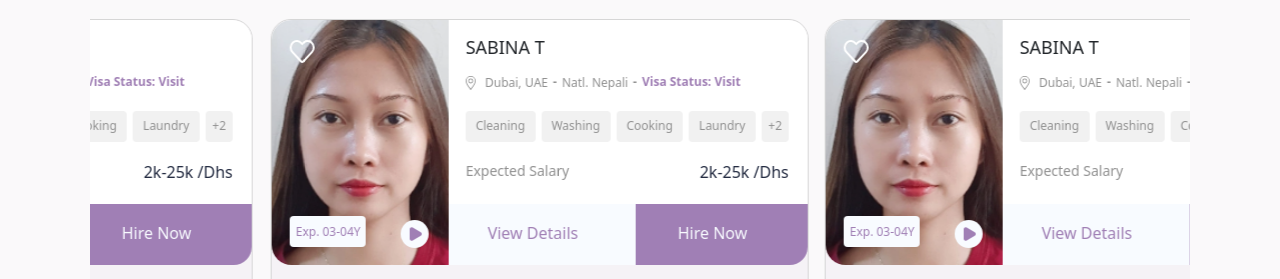
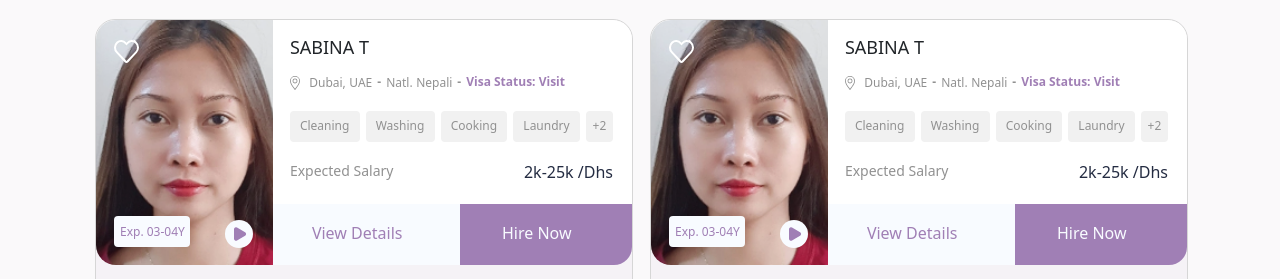
Before and after one commit to Afzal-Webdev/maidfinder, a plain HTML site: page index.html in a window 1280 px wide. Shown: the part 2087-2366 px from the top of the page. Drawn offline with nearby package versions, Linux system fonts and the light colour scheme.

Commit message:
Homepage Slider Settings

```diff
--- a/index.html
+++ b/index.html
@@ -287,6 +287,7 @@
                 </section>
               </article>
 
+              <!--
                <article class="maid-profile position-relative ">
                 <div class="maid-profile--card-upper">
                   <figure class="maid-profile__pic position-relative">
@@ -407,6 +408,8 @@
                   </article>
 
                 </div>
+
+
                 <section class="maid-profile__nums  d-flex w-100 justify-content-center">
                   <figure class="d-flex">
                     <img src="images/maid-profile--phone.svg" alt="Maid Phone Number">
@@ -418,6 +421,8 @@
                   </figure>
                 </section>
               </article>
+
+            -->
             </li>
             <li class="glide__slide lp-sc3__maid-profile-groups">
 
@@ -553,6 +558,7 @@
                 </section>
               </article>
 
+              <!--
          <article class="maid-profile position-relative ">
                 <div class="maid-profile--card-upper">
                   <figure class="maid-profile__pic position-relative">
@@ -684,6 +690,8 @@
                   </figure>
                 </section>
               </article>
+
+            -->
             </li>
             <li class="glide__slide lp-sc3__maid-profile-groups">
 
@@ -818,6 +826,7 @@
                   </figure>
                 </section>
               </article>
+              <!--
 
              <article class="maid-profile position-relative ">
                 <div class="maid-profile--card-upper">
@@ -950,6 +959,7 @@
                   </figure>
                 </section>
               </article>
+              -->
             </li>
             <li class="glide__slide lp-sc3__maid-profile-groups">
 
@@ -1085,6 +1095,7 @@
                 </section>
               </article>
 
+              <!--
               <article class="maid-profile position-relative ">
                 <div class="maid-profile--card-upper">
                   <figure class="maid-profile__pic position-relative">
@@ -1216,6 +1227,7 @@
                   </figure>
                 </section>
               </article>
+              -->
             </li>
           </ul>
         </div>
@@ -2635,14 +2647,21 @@
   <script>
     new Glide('.glide').mount()
     var glideProfiles = new Glide(".glide-profiles", {
-      type: "carousel",
+      type: "slider",
       hoverpause: true,
       change: true,
       animationDuration: 5000,
-      autoplay:true,
-      focusAt: "center",
+      autoplay:false,
+      focusAt: "1",
       startAt: 1,
-      perView: 1
+      perView: 2,
+      // bound:true
+      breakpoints: {
+
+992: {
+  perView: 1
+}
+}
     });
     glideProfiles.mount();
 
--- a/mediaqueries.css
+++ b/mediaqueries.css
@@ -460,6 +460,11 @@
     .txt-blocks-anywhere p{font-size: 14px;line-height: 20px;}
     .txt-blocks-anywhere h3{font-size: 18px;margin-bottom: 8px;}
 
+    :is(.notify-form,.lp-form) .nice-select span.current{  overflow: hidden;
+      max-width: 11ch;
+      text-overflow: ellipsis;
+      white-space: nowrap;}
+
 
 
   }
```
